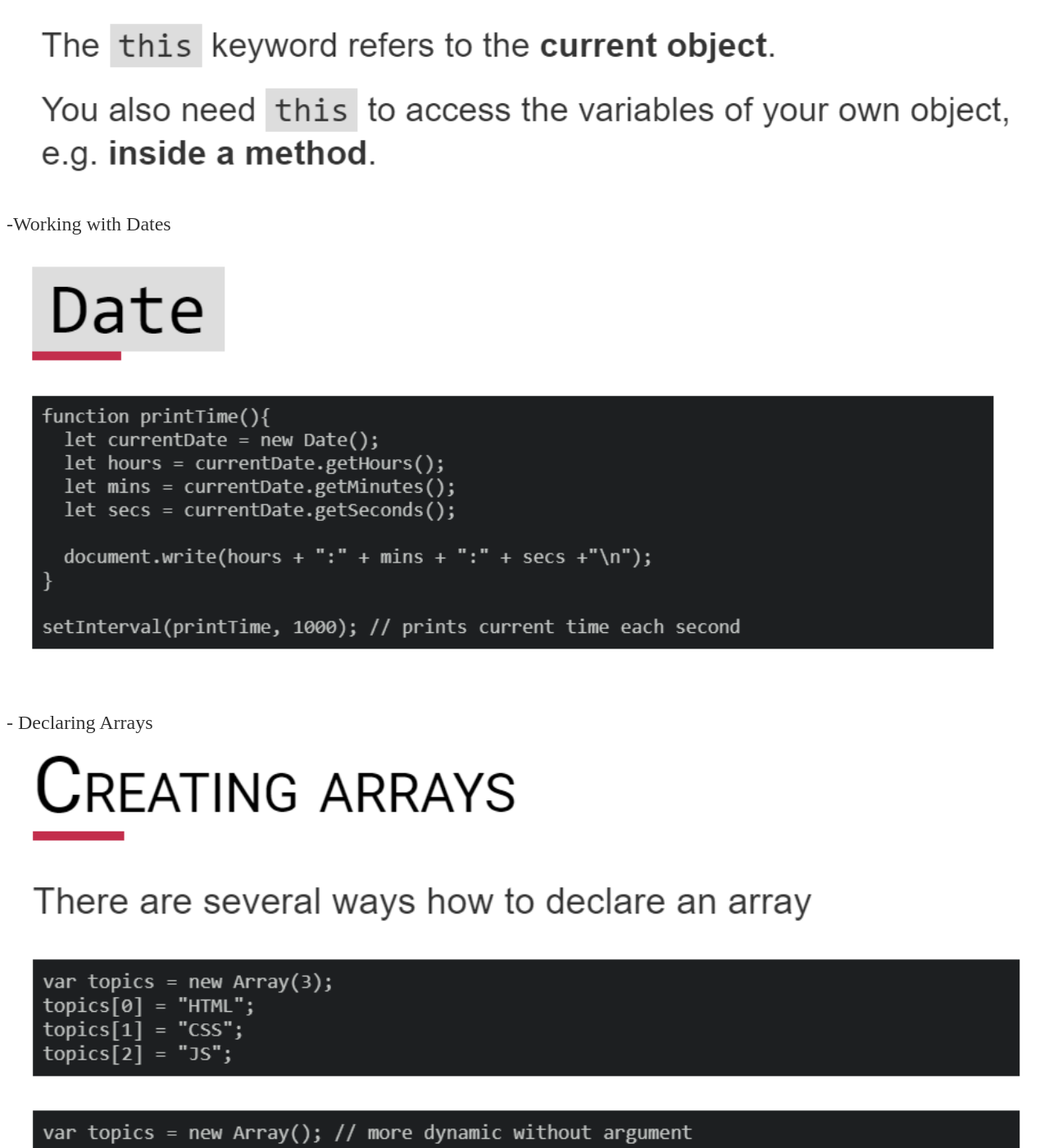
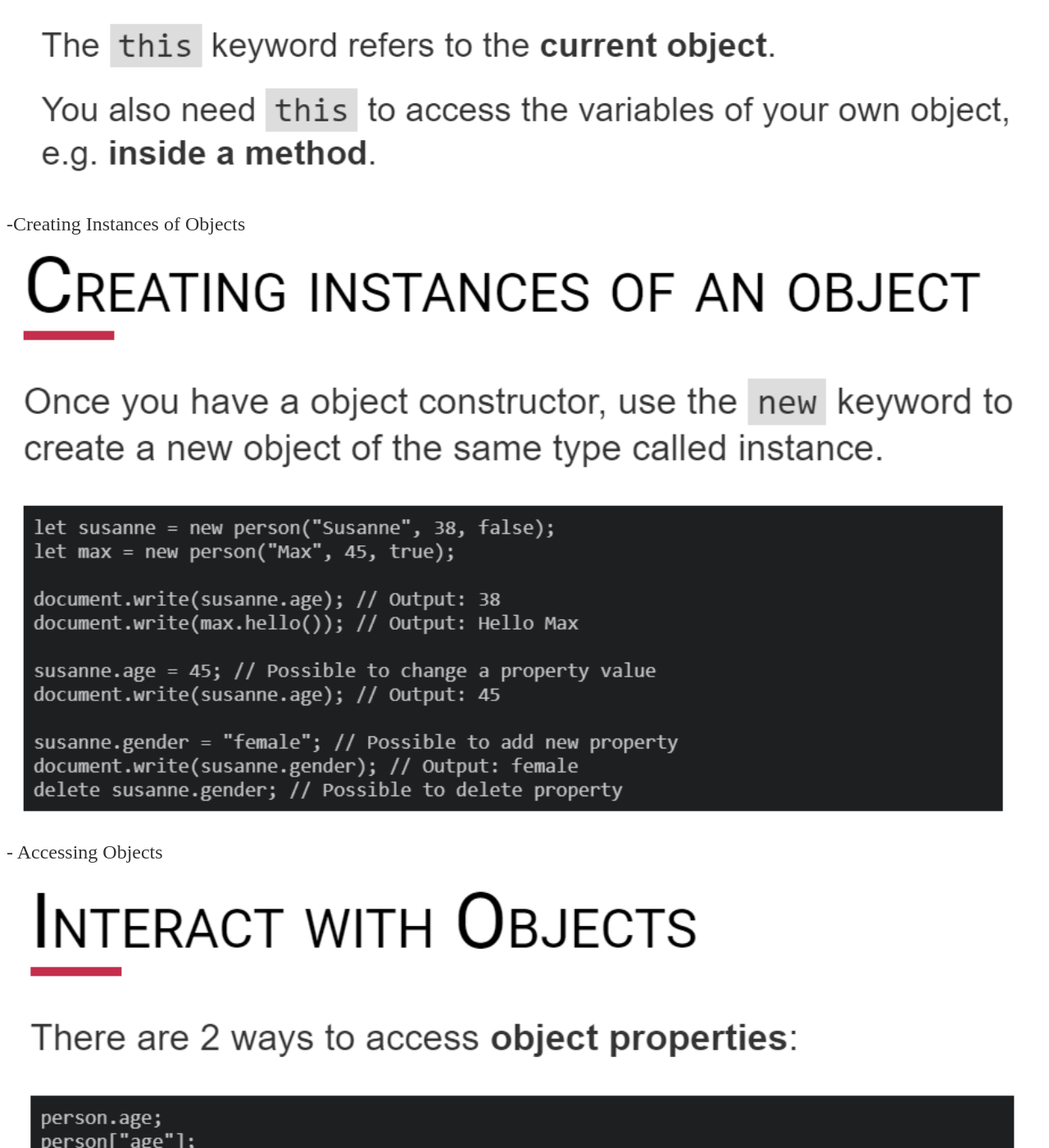
Before and after one commit to aineomugisha/aineomugisha.github.io, a Jekyll site: the page built from _posts/2020-10-02-Functions-objects-arrays.md, in a window 1280 px wide and 1400 px high, scrolled down 2323 px. Shown: the whole window at 82% size. Built offline with Jekyll 4.4.1, drawn with Linux system fonts in a browser that asks for light colours; some of the changed text lies outside the part shown.

Commit message:
Update 2020-10-02-Functions-objects-arrays.md

```diff
--- a/_posts/2020-10-02-Functions-objects-arrays.md
+++ b/_posts/2020-10-02-Functions-objects-arrays.md
@@ -11,6 +11,12 @@ Syntax of a funtion
 <img src="/images/objectExample.png" alt="syntax of object">
 <br>-Object constructor
 <img src="/images/objectConstructor.png" alt="syntax of object Constructor">
+<br>-Creating Instances of Objects
+<img src="/images/creatingInstancesOfObject.png" alt="creating Instances Of Object">
+<br>- Accessing Objects
+<img src="/images/accessingObjects.png" alt="Accessing Objects">
+<br>- Displaying Property Values And Keys
+<img src="/images/propertyValuesAndKeys.png" alt="Property Values And Keys">
 <br>-Working with Dates
 <img src="/images/dates.png" alt="working with dates">
 <br>- Declaring Arrays
```
Also changed, not shown: other parts of _posts/2020-10-02-Functions-objects-arrays.md (+1 -1 lines).
